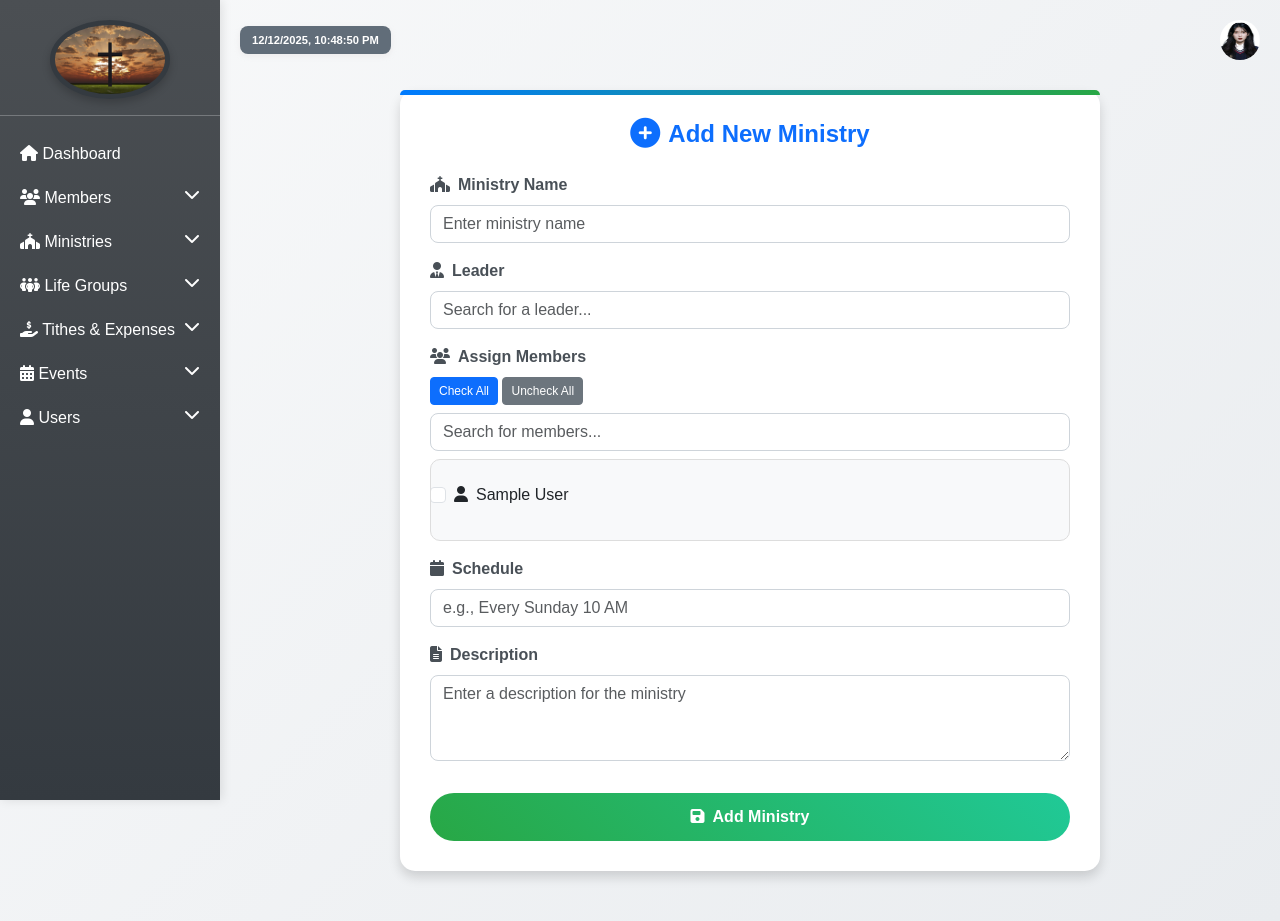
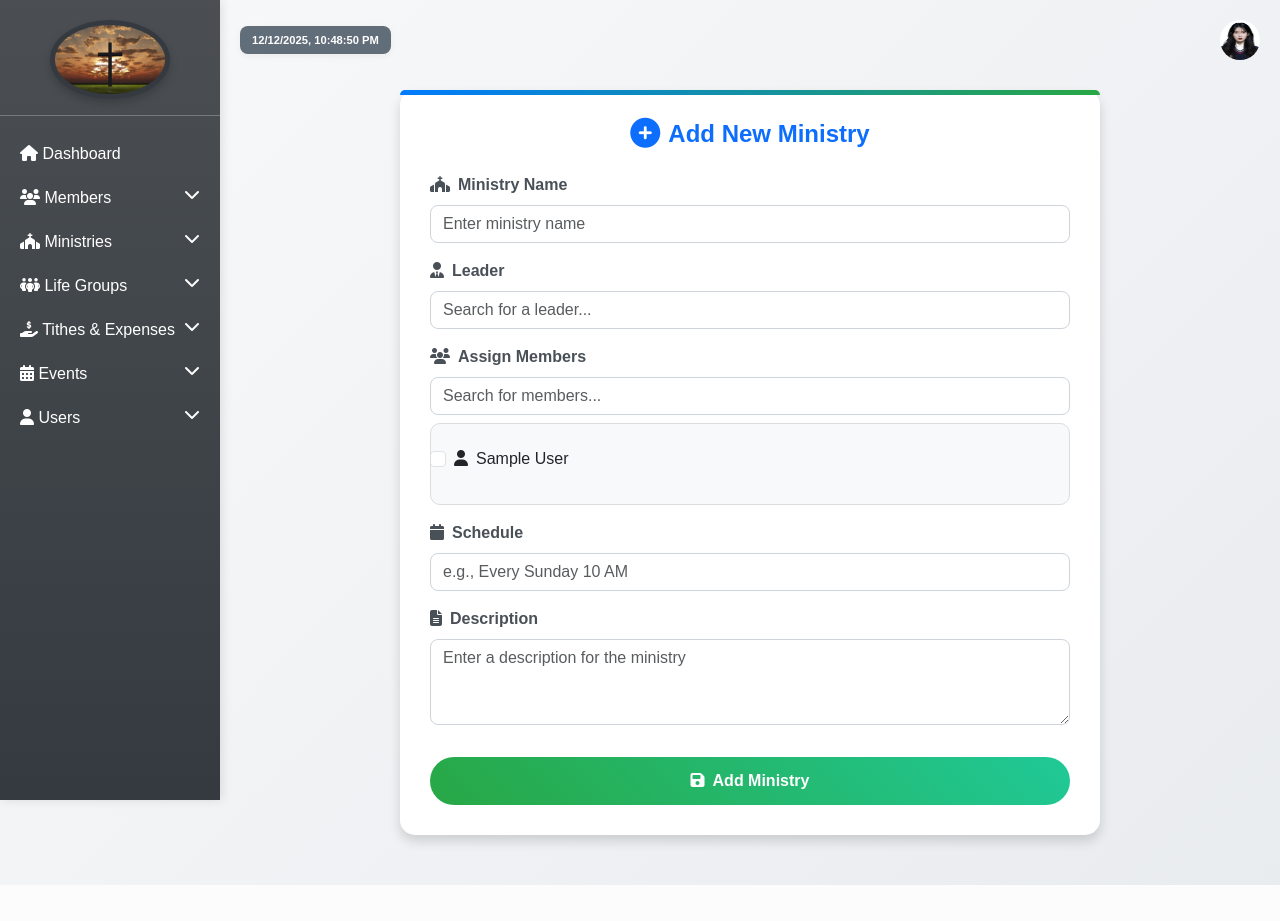
Before and after one commit to Zoraller/Church-Management, a Flask app: template templates/add_ministry.html in a window 1280 px wide. After the commit the page ends 885 px from the top, so only its background shows below. Run offline with Flask 3, Linux system fonts and the light colour scheme; the template is opened without the code that fills it: most values are stand-ins (such as "Sample title", 1, 10 or a date in 2020).

Commit message:
Update add_ministry.html

```diff
--- a/templates/add_ministry.html
+++ b/templates/add_ministry.html
@@ -344,15 +344,15 @@ body { background: linear-gradient(135deg, #f8f9fa 0%, #e9ecef 100%); font-famil
 <!-- Assign Members -->
 <div class="mb-3">
   <label class="form-label"><i class="fa-solid fa-users me-2"></i>Assign Members</label>
-        <div class="mb-2">
-          <button type="button" class="btn btn-sm btn-primary" id="checkAllMembers">Check All</button>
-          <button type="button" class="btn btn-sm btn-secondary" id="uncheckAllMembers">Uncheck All</button>
-        </div>
   <input type="text" id="memberSearch" class="form-control mb-2" placeholder="Search for members...">
   <div class="member-checkboxes" id="memberList">
     {% for member in members %}
       <div class="form-check">
-              <input class="form-check-input member-checkbox" type="checkbox" value="{{ member.member_id }}" id="member{{ member.member_id }}" name="member_ids[]">
+        <input class="form-check-input member-checkbox"
+               type="checkbox"
+               value="{{ member.member_id }}"
+               id="member{{ member.member_id }}"
+               name="member_ids">
         <label class="form-check-label" for="member{{ member.member_id }}">
           <i class="fa-solid fa-user me-2"></i>{{ member.first_name }} {{ member.last_name }}
         </label>
@@ -360,6 +360,7 @@ body { background: linear-gradient(135deg, #f8f9fa 0%, #e9ecef 100%); font-famil
     {% endfor %}
   </div>
 </div>
+
 
       <!-- Schedule -->
       <div class="mb-3">
```
Lines whose indentation alone changed are shown as unchanged.
